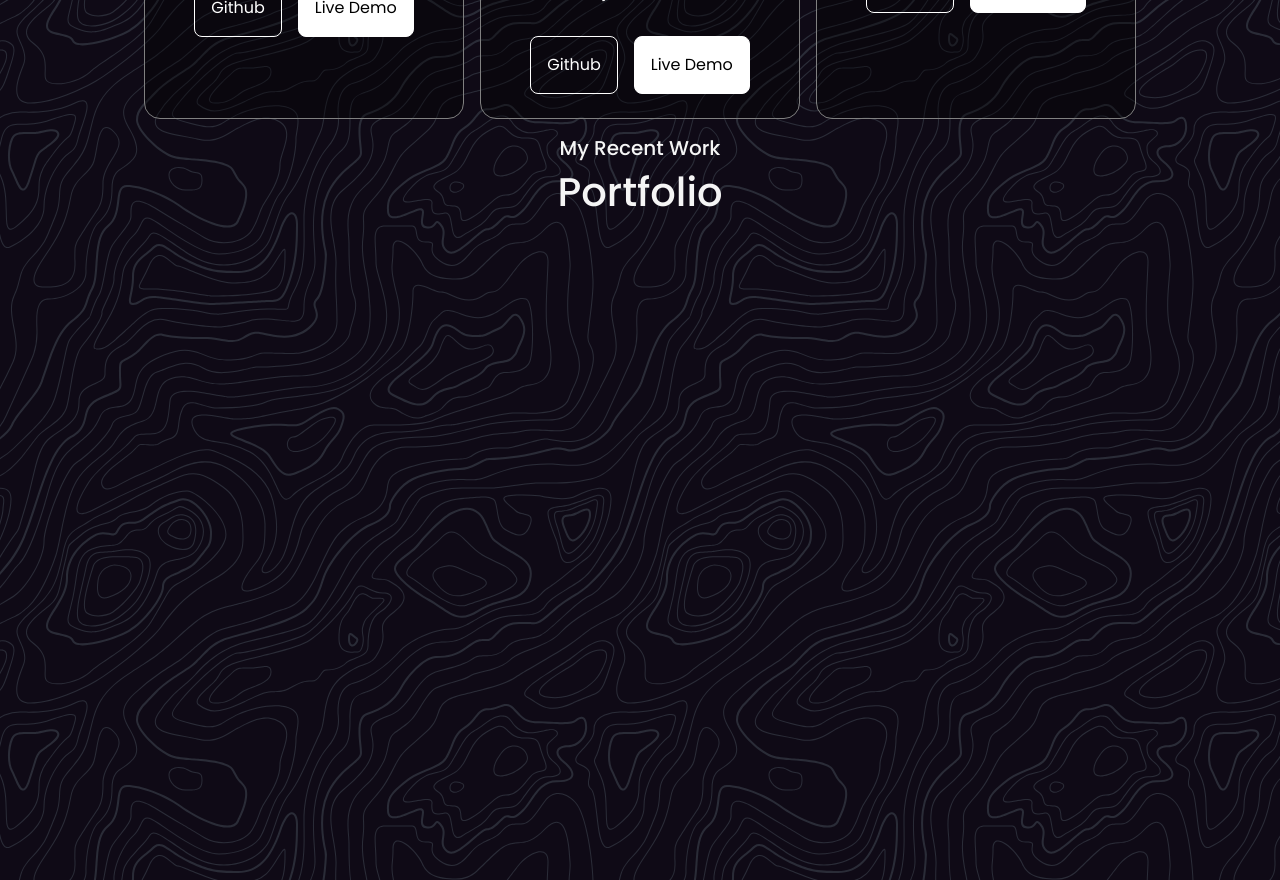
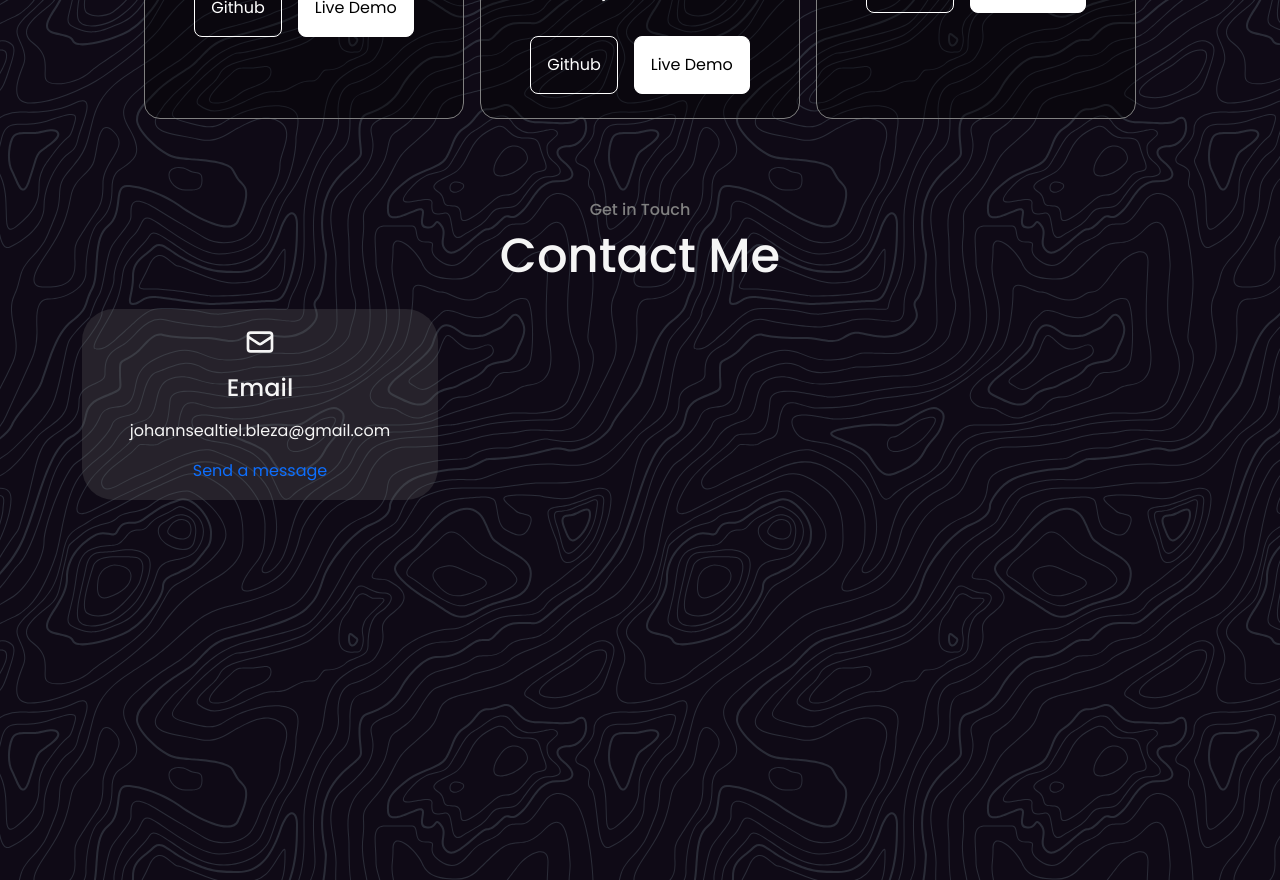
Before and after one commit to johannbleza/portfolio-website, a React (Create React App) app: page / in a window 1280 px wide. Shown: the part 3920-4800 px from the top of the page. Built offline with nearby package versions, Linux system fonts and the light colour scheme.

Commit message:
added contact section

```diff
--- a/src/components/contact/Contact.jsx
+++ b/src/components/contact/Contact.jsx
@@ -1,10 +1,27 @@
 import React from 'react'
+import './contact.css'
+import { HiOutlineMail } from 'react-icons/hi'
+
 
 const Contact = () => {
   return (
     <section id='contact' className='text-center'>
-        <h5 className='mt-2'>My Recent Work</h5>
-        <h1 className='mb-4'>Portfolio</h1>
+        <h5 className='mt-2'>Get in Touch</h5>
+        <h1 className='mb-4'>Contact Me</h1>
+
+        <div className="container">
+            <div className="row justify-content-center">
+                <div className="col-11 col-lg-4">
+                    <div className="col-12 contact-card">
+                          <HiOutlineMail className='contact-icons' />
+                          <h4 className='pt-3'>Email</h4>
+                          <p className='pt-2'>johannsealtiel.bleza@gmail.com</p>
+                          <a href='mailto:johannsealtiel.bleza@gmail.com' className='text-primary'>Send a message</a>
+                    </div>
+                </div>
+                <div className="col-11 col-lg 7"></div>
+            </div>
+        </div>
     </section>
   )
 }
--- /dev/null
+++ b/src/components/contact/contact.css
@@ -0,0 +1,26 @@
+#contact h5 {
+    font-size: 1rem;
+    padding-top: 4rem;
+    color: gray;
+}
+
+#contact h1 {
+    font-size: 3rem;
+}
+
+.contact-icons{
+    font-size: 2rem;
+}
+
+.contact-card{
+    background: rgba(98, 98, 98, 0.275);
+    border-radius: 2rem;
+    padding: 1rem;
+    border: 1px solid transparent;
+    transition: 400ms ease;
+}
+
+.contact-card:hover{
+    background: rgba(6, 6, 6, 0.451);
+    border: 1px solid white;
+}
```
